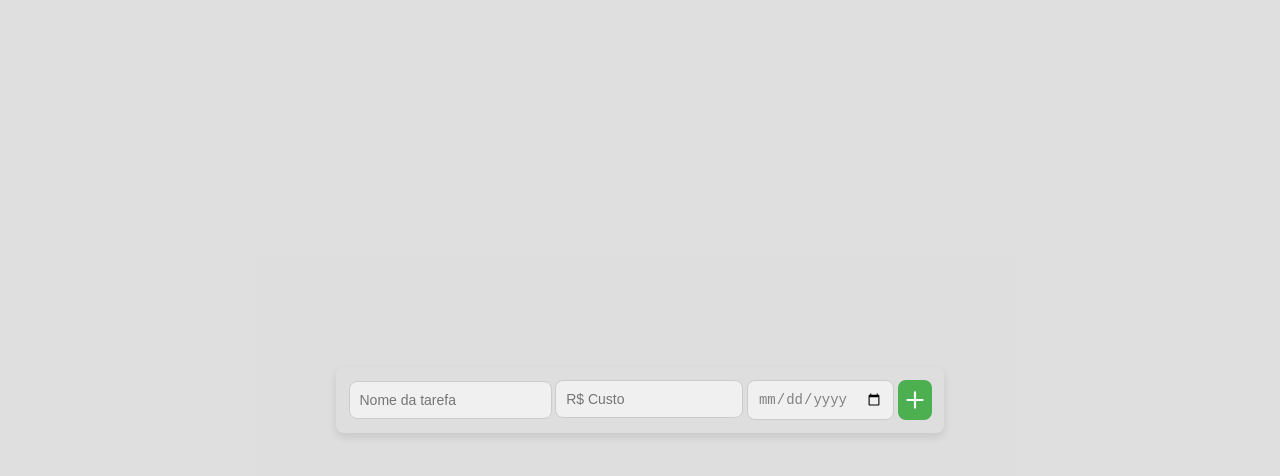
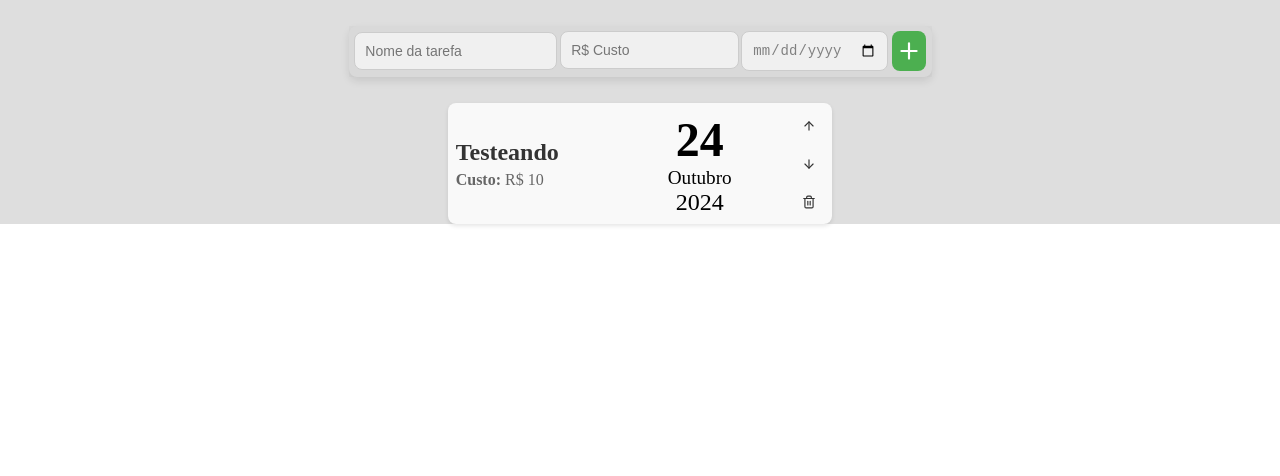
Before and after one commit to Jones-bass/task_list_system, a React (Vite) app: page / in a window 1280 px wide. Shown: the top 476 px of the page. Built offline with nearby package versions, Linux system fonts and the light colour scheme; data requests are answered from the project's data file.

Commit message:
Add Listagens

```diff
--- a/db.json
+++ b/db.json
@@ -1,32 +1,11 @@
 {
   "tarefas": [
     {
-      "id": "b909",
-      "nome": "Novo Test",
-      "custo": 50,
-      "dataLimite": "2025-02-25",
-      "ordem": 1730256006582
-    },
-    {
-      "id": "5e13",
-      "nome": "Novovo",
-      "custo": 55,
-      "dataLimite": "2025-11-15",
-      "ordem": 1730256251238
-    },
-    {
-      "id": "6940",
-      "nome": "jones ",
-      "custo": 50,
-      "dataLimite": "24101990",
-      "ordem": 1730310706694
-    },
-    {
-      "id": "8270",
-      "nome": "jones ",
-      "custo": 50,
-      "dataLimite": "2020-02-10",
-      "ordem": 1730310893845
+      "id": "5603",
+      "nome": "Testeando",
+      "custo": 10,
+      "dataLimite": "2024-10-24T00:00:00.000-03:00",
+      "ordem": 1730332391137
     }
   ]
 }
--- a/package.json
+++ b/package.json
@@ -13,6 +13,7 @@
   "dependencies": {
     "@hookform/resolvers": "^3.9.1",
     "axios": "^1.7.7",
+    "date-fns": "^4.1.0",
     "react": "^18.3.1",
     "react-dom": "^18.3.1",
     "react-hook-form": "^7.53.1",
--- a/src/App.tsx
+++ b/src/App.tsx
@@ -1,6 +1,7 @@
-import { Home } from "./home";
 import { ToastContainer } from 'react-toastify'
 import 'react-toastify/dist/ReactToastify.css'
+import { Home } from './home';
+
 
 export function App() {
   return (
--- /dev/null
+++ b/src/components/addList/index.tsx
@@ -0,0 +1,117 @@
+import { z } from 'zod'
+import { zodResolver } from '@hookform/resolvers/zod'
+import { useForm, FormProvider } from 'react-hook-form'
+
+import { toast } from 'react-toastify'
+import { useCallback, useState } from 'react';
+import { Button, Container, InputRow } from './styled';
+import { Input } from '../inputList';
+import { FiPlus } from 'react-icons/fi';
+import { Loading } from '../loading';
+import { api } from '../../services/api';
+import { format, parse } from 'date-fns';
+
+interface AddTaskProps {
+  onAdd: () => void;
+}
+
+const createUserSchema = z.object({
+  name: z
+    .string()
+    .min(1, {
+      message: 'O Nome da tarefa é obrigatório',
+    }),
+  custo: z
+    .string()
+    .min(1, {
+      message: 'O Custo é obrigatório',
+    }),
+  date: z
+    .string()
+    .min(1, {
+      message: 'A Data é obrigatória',
+    }),
+});
+
+type CreateUserData = z.infer<typeof createUserSchema>;
+
+export function AddList({ onAdd }: AddTaskProps) {
+  const [loading, setLoading] = useState(false);
+
+  const createUserForm = useForm<CreateUserData>({
+    resolver: zodResolver(createUserSchema),
+  });
+
+  const {
+    handleSubmit,
+    formState: { errors, isSubmitting },
+    reset,
+  } = createUserForm;
+
+  const handleOnSubmit = useCallback(
+    async (data: CreateUserData) => {
+      try {
+        setLoading(true);
+
+        await new Promise(resolve => setTimeout(resolve, 1000));
+
+        const parsedDate = parse(data.date, 'yyyy-MM-dd', new Date());
+        const formattedDate = format(parsedDate, "yyyy-MM-dd'T'HH:mm:ss.SSSxxx");
+
+        const taskData = {
+          nome: data.name,
+          custo: parseFloat(data.custo),
+          dataLimite: formattedDate,
+          ordem: Date.now(),
+        };
+
+        await api.post('/tarefas', taskData);
+
+        toast.success('Tarefa adicionada com sucesso!');
+
+        reset();
+        onAdd();
+      } catch (error) {
+        toast.error('Ocorreu um erro ao cadastrar, tente novamente!');
+      } finally {
+        setLoading(false);
+      }
+    },
+    [reset, onAdd],
+  );
+
+
+
+  return (
+    <Container>
+      <FormProvider {...createUserForm}>
+        <form onSubmit={handleSubmit(handleOnSubmit)}>
+          <Input
+            name="name"
+            placeholder="Nome da tarefa"
+            errorMessage={errors?.name?.message ?? ''}
+          />
+          <InputRow>
+            <Input
+              className='custo'
+              name="custo"
+              placeholder="R$ Custo"
+              errorMessage={errors?.custo?.message ?? ''}
+            />
+            <Input
+              className='date'
+              name="date"
+              type='date'
+              placeholder="Data"
+              errorMessage={errors?.date?.message ?? ''}
+            />
+            <Button type="submit" disabled={isSubmitting}>
+              {loading ? <Loading /> : <FiPlus />}
+            </Button>
+          </InputRow>
+        </form>
+
+      </FormProvider>
+    </Container>
+  );
+}
--- /dev/null
+++ b/src/components/addList/styled.ts
@@ -0,0 +1,54 @@
+import styled from 'styled-components';
+
+export const Container = styled.div`
+  display: flex;
+  flex-direction: column;
+  justify-content: center;
+  align-items: center;
+
+  margin-top: 2%;
+  background-color: #d9d9d9d9;
+  box-sizing: border-box;
+
+  form {
+    display: flex;
+    align-items: center;
+    text-align: center;
+    justify-content: space-between;
+
+    padding: 1%;
+
+    box-shadow: 0 4px 8px rgba(0, 0, 0, 0.1);
+    border-radius: 8px;
+  }
+`;
+
+export const InputRow = styled.div`
+  display: flex;
+
+  .custo, .date {
+    width: 85%;
+  }
+`;
+
+export const Button = styled.button`
+  justify-content: center;
+  align-items: center;
+  text-align: center;
+  display: flex;
+  margin-left: 4px;
+  padding: 1%;
+  background-color: #4CAF50;
+  color: white;
+  border: none;
+  border-radius: 8px;
+
+  font-size: 26px;
+
+  cursor: pointer;
+  transition: background-color 0.3s ease;
+
+  &:hover {
+    background-color: #45a049;
+  }
+`;
--- a/src/components/inputList/index.tsx
+++ b/src/components/inputList/index.tsx
@@ -4,15 +4,17 @@ import { InputWrapper, ErrorText } from './styles';
 
 interface InputProps extends InputHTMLAttributes<HTMLInputElement> {
   name: string;
+  onAdd?: () => void; // Adicionando a função onAdd como opcional
   errorMessage: string;
 }
 
-export function Input({ errorMessage, name, ...rest }: InputProps) {
+export function Input({ errorMessage, name, onAdd,...rest }: InputProps) {
   const { register } = useFormContext();
 
   return (
     <InputWrapper>
       <input {...register(name)} {...rest} />
+      {onAdd && <button onClick={onAdd}>Add Task</button>}
       {errorMessage && <ErrorText>{errorMessage}</ErrorText>}
     </InputWrapper>
   );
--- a/src/components/loading/index.tsx
+++ b/src/components/loading/index.tsx
@@ -1,11 +1,11 @@
 
-import { PuffLoader } from 'react-spinners'
+import { BeatLoader } from 'react-spinners'
 import { LoadingContainer } from './styles'
 
 export function Loading() {
   return (
     <LoadingContainer>
-      <PuffLoader color="#dfd0a9" size={18} />
+      <BeatLoader color="#dfd0a9" size={6} />
     </LoadingContainer>
   )
 }
--- a/src/home/index.tsx
+++ b/src/home/index.tsx
@@ -1,101 +1,93 @@
-import { z } from 'zod'
-import { zodResolver } from '@hookform/resolvers/zod'
-import { useForm, FormProvider } from 'react-hook-form'
+import { useEffect, useState } from 'react';
+import { FiArrowUp, FiArrowDown, FiTrash2 } from 'react-icons/fi';
+import { api } from '../services/api';
+import { AddList } from '../components/addList';
+import { format } from "date-fns";
+import { ptBR } from "date-fns/locale";
 
-import { toast } from 'react-toastify'
-import { useCallback, useState } from 'react';
-import { Button, Container, InputRow } from './styled';
-import { Input } from '../components/inputList';
-import { FiPlus } from 'react-icons/fi';
-import { Loading } from '../components/loading';
-import { api } from '../services/api';
+import { Container, TaskItem, TaskList } from './styled';
 
-const createUserSchema = z.object({
-  name: z
-    .string()
-    .min(1, {
-      message: 'O Nome da tarefa é obrigatório',
-    }),
-  custo: z
-    .string()
-    .min(1, {
-      message: 'O Custo é obrigatório',
-    }),
-  date: z
-    .string()
-    .min(1, {
-      message: 'A Data é obrigatória',
-    }),
-});
-
-type CreateUserData = z.infer<typeof createUserSchema>;
+interface Task {
+  id: number;
+  nome: string;
+  custo: number;
+  dataLimite: string;
+  ordem: number;
+}
 
 export function Home() {
-  const [loading, setLoading] = useState(false);
+  const [tasks, setTasks] = useState<Task[]>([]);
 
-  const createUserForm = useForm<CreateUserData>({
-    resolver: zodResolver(createUserSchema),
-  });
+  useEffect(() => {
+    loadTasks();
+  }, []);
 
-  const {
-    handleSubmit,
-    formState: { errors, isSubmitting },
-    reset,
-  } = createUserForm;
+  const loadTasks = () => {
+    api.get<Task[]>('/tarefas')
+      .then(response => setTasks(response.data))
+      .catch(error => console.error('Error fetching tasks', error));
+  };
 
-  const handleOnSubmit = useCallback(
-    async (data: CreateUserData) => {
-      try {
-        setLoading(true);
-        console.log('Usuário', data);
+  const handleDelete = (id: number) => {
+    if (window.confirm('Tem certeza que deseja excluir esta tarefa?')) {
+      api.delete(`/tarefas/${id}`)
+        .then(() => {
+          setTasks(prevTasks => prevTasks.filter(task => task.id !== id));
+        })
+        .catch(error => {
+          console.error('Erro ao excluir tarefa:', error);
+          alert('Ocorreu um erro ao excluir a tarefa. Tente novamente.');
+        });
+    }
+  };
 
-        const taskData = {
-          nome: data.name,
-          custo: parseFloat(data.custo),
-          dataLimite: data.date,
-          ordem: Date.now(),
-        };
 
-        await api.post('/tarefas', taskData);
+  const formatDateParts = (dateStr: string) => {
+    const date = new Date(dateStr);
+    if (isNaN(date.getTime())) {
+      return { day: '--', month: '--', year: '--' };
+    }
 
-      } catch (error) {
-        toast.error('Ocorreu um erro ao cadastrar, tente novamente!');
-      } finally {
-        setLoading(false);
-      }
-    },
-    [reset],
-  );
+    const day = format(date, 'd', { locale: ptBR });
+    const month = format(date, 'MMMM', { locale: ptBR });
+    const year = format(date, 'yyyy', { locale: ptBR });
+
+    return { day, month, year };
+  };
 
   return (
     <Container>
-      <FormProvider {...createUserForm}>
-        <form onSubmit={handleSubmit(handleOnSubmit)}>
-          <Input
-            name="name"
-            placeholder="Nome da tarefa"
-            errorMessage={errors?.name?.message ?? ''}
-          />
-          <InputRow>
-            <Input
-              className='custo'
-              name="custo"
-              placeholder="R$ Custo"
-              errorMessage={errors?.custo?.message ?? ''}
-            />
-            <Input
-              className='date'
-              name="date"
-              type='date'
-              placeholder="Data"
-              errorMessage={errors?.date?.message ?? ''}
-            />
-            <Button type="submit" disabled={isSubmitting || loading}>
-              {loading ? <Loading /> : <FiPlus />}
-            </Button>
-          </InputRow>
-        </form>
-      </FormProvider>
+      <AddList onAdd={loadTasks} />
+      <TaskList>
+        {tasks.map(task => {
+          const { day, month, year } = formatDateParts(task.dataLimite);
+
+          return (
+            <TaskItem key={task.id} custo={task.custo}>
+              <div className="task-info">
+                <h1>{task.nome}</h1>
+                <p><strong>Custo:</strong> R$ {task.custo}</p>
+              </div>
+              <div className="task-date">
+                <p className="day">{day}</p>
+                <p className="month">{month}</p>
+                <p className="year">{year}</p>
+              </div>
+              <div className="actions">
+                <button>
+                  <FiArrowUp />
+                </button>
+                <button>
+                  <FiArrowDown />
+                </button>
+                <button className='trash' onClick={() => handleDelete(task.id)}>
+                  <FiTrash2 />
+                </button>
+              </div>
+            </TaskItem>
+          );
+        })}
+      </TaskList>
     </Container>
   );
 }
--- a/src/home/styled.ts
+++ b/src/home/styled.ts
@@ -1,54 +1,123 @@
 import styled from 'styled-components';
 
+interface TaskItemProps {
+  custo: number;
+}
+
 export const Container = styled.div`
-   display: flex;
+  display: flex;
+  width: 100vw;
+
   flex-direction: column;
   justify-content: center;
   align-items: center;
-  width: 100vw;
-  height: 100vh;
-  background-color: #d9d9d9d9;
   box-sizing: border-box;
+`;
 
-  form {
+export const TaskList = styled.div`
+  margin-top: 2%;
+  width: 100%;
+  max-width: 30%;
+  border-radius: 8px;
+`;
+
+export const TaskItem = styled.div<TaskItemProps>`
+  display: grid;
+  grid-template-columns: 1fr 1fr auto;
+  gap: 20px;
+  padding: 2%;
+  background-color: ${props => (props.custo >= 1000 ? '#FFF3B0' : '#F9F9F9')};
+  box-shadow: 0 2px 4px rgba(0, 0, 0, 0.1);
+  border-radius: 8px;
+  align-items: center;
+
+  & + div {
+    margin-top: 16px;
+  }
+
+  .task-info {
     display: flex;
+    flex-direction: column;
+
+    h1 {
+      color: #333;
+      font-size: 1.5rem;
+      margin-bottom: 5px;
+    }
+
+    p {
+      font-size: 1rem;
+      color: #666;
+    }
+  }
+
+  .task-date {
+    display: flex;
+    flex-direction: column;
+
+    text-align: center;
+    align-items: center;
+    justify-content: center;
+
+
+    .day {
+      font-size: 3rem;
+      font-weight: bold;
+    }
+
+    .month {
+      font-size: 1.2rem;
+      text-transform: capitalize; /* Para o mês começar com letra maiúscula */
+    }
+
+    .year {
+      font-size: 1.5rem;
+    }
+  }
+
+  .actions {
+    display: flex;
+    flex-direction: column;
+    justify-content: center;
     align-items: center;
     text-align: center;
-    justify-content: space-between;
+    border-radius: 8px;
+    width: 100%;
+    gap: 8px;
 
-    padding: 1%;
+    button {
+      display: flex; /* Flexbox no botão para centralizar o ícone */
+      justify-content: center; /* Centralizar horizontalmente */
+      align-items: center; /* Centralizar verticalmente */
+      width: 30px;
+      height: 30px;
+      background-color: transparent;
+      border: none;
+      color: #333;
 
-    box-shadow: 0 4px 8px rgba(0, 0, 0, 0.1);
-    border-radius: 8px;
+      gap: 8px;
+
+      font-size: 14px; /* Aumenta o tamanho do ícone */
+
+      transition: background-color 0.3s ease, color 0.3s ease;
+      cursor: pointer;
+      border-radius: 8px; /* Bordas arredondadas para o hover */
+
+      &:hover {
+        background-color: #4CAF50;
+        color: white;
+        border-radius: 8px;
+      }
+
+      &:focus {
+        outline: none;
+      }
+    }
+      .trash {
+      &:hover {
+        background-color: red;
+        color: white;
+      }
+    }
   }
 `;
-
-export const InputRow = styled.div`
-  display: flex;
-
-  .custo, .date {
-    width: 85%;
-  }
-`;
-
-export const Button = styled.button`
-  justify-content: center;
-  align-items: center;
-  text-align: center;
-  display: flex;
-  margin-left: 4px;
-  padding: 1%;
-  background-color: #4CAF50;
-  color: white;
-  border: none;
-  border-radius: 8px;
-
-  font-size: 26px;
-
-  cursor: pointer;
-  transition: background-color 0.3s ease;
-
-  &:hover {
-    background-color: #45a049;
-  }
-`;
--- a/src/index.css
+++ b/src/index.css
@@ -2,10 +2,18 @@
 
 body {
   margin: 0;
+  padding: 0;
   display: flex;
-  place-items: center;
+  overflow-y: auto;
+  background-color: #d9d9d9d9;
+}
 
-  }
+input:focus,
+textarea:focus,
+button:focus {
+  outline: none;
+  box-shadow: none;
+}
 
 h1, h2, p {
   padding: 0;
```
Also changed, not shown: 1 other file (tests, documents, lock files or other folders).
